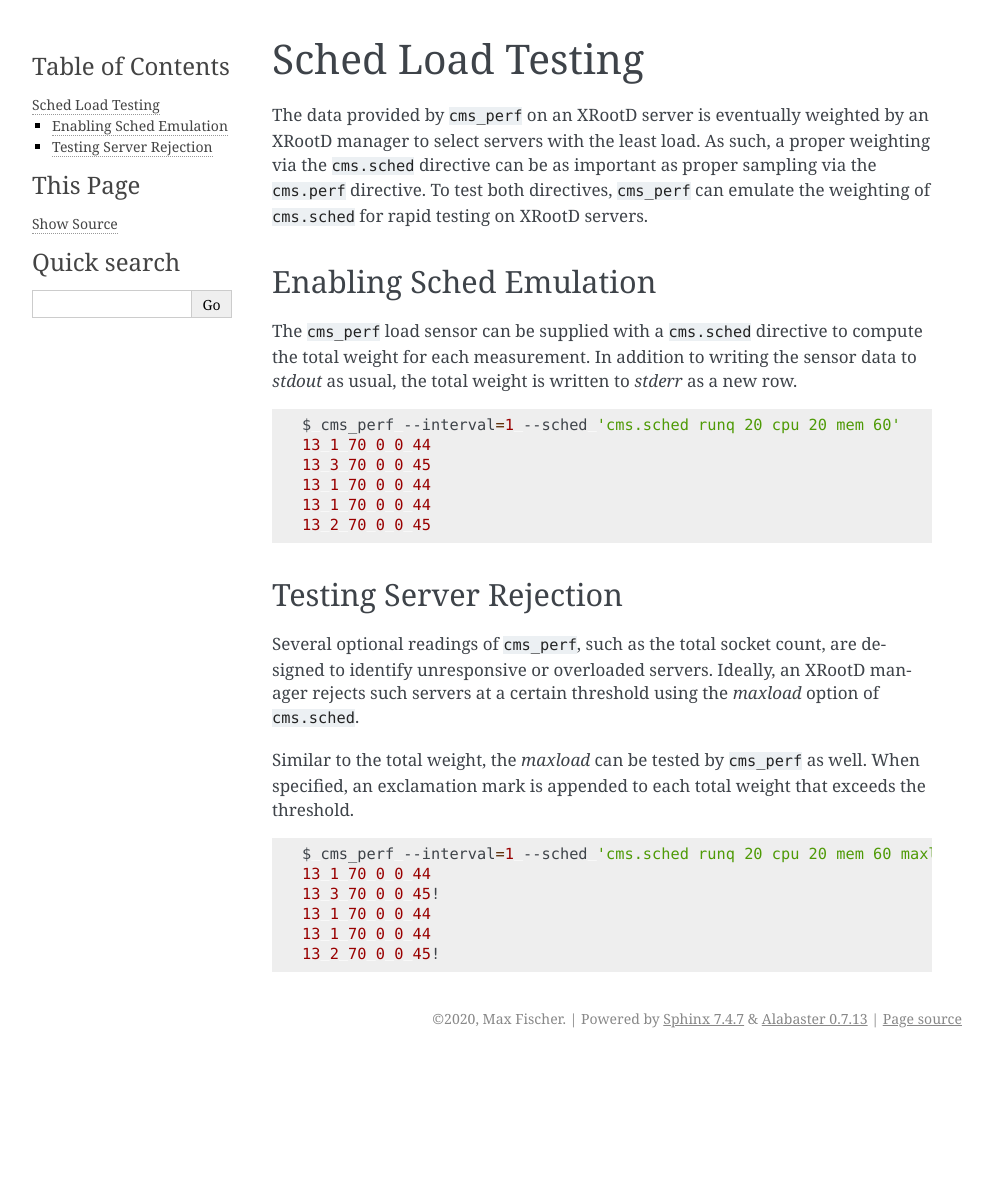
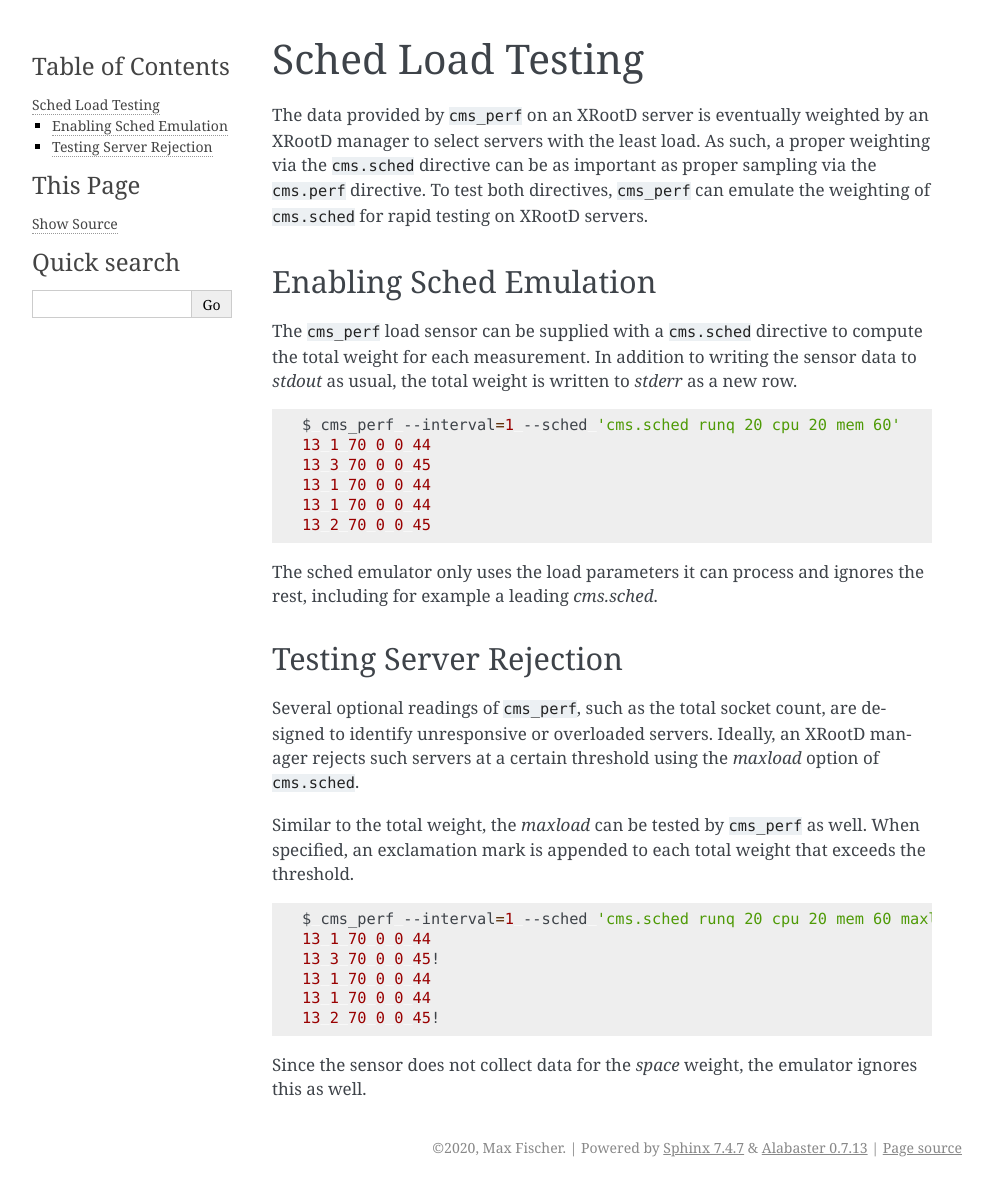
Before and after one commit to maxfischer2781/cms_perf, a Sphinx documentation site: the page built from docs/source/sched.rst, in a window 1280 px wide and 1187 px high. Shown: the whole window, without its empty margins (148-1140 px from the left). Built offline with Sphinx 7.4.7, drawn with Linux system fonts in a browser that asks for light colours; formulas are drawn with MathJax 3.

Commit message:
docs - closing remarks

```diff
--- a/docs/source/sched.rst
+++ b/docs/source/sched.rst
@@ -26,6 +26,9 @@ the total weight is written to *stderr* as a new row.
     13 1 70 0 0 44
     13 2 70 0 0 45
 
+The sched emulator only uses the load parameters it can process and
+ignores the rest, including for example a leading *cms.sched*.
+
 Testing Server Rejection
 ========================
 
@@ -46,3 +49,6 @@ exceeds the threshold.
     13 1 70 0 0 44
     13 1 70 0 0 44
     13 2 70 0 0 45!
+
+Since the sensor does not collect data for the *space* weight,
+the emulator ignores this as well.
```
